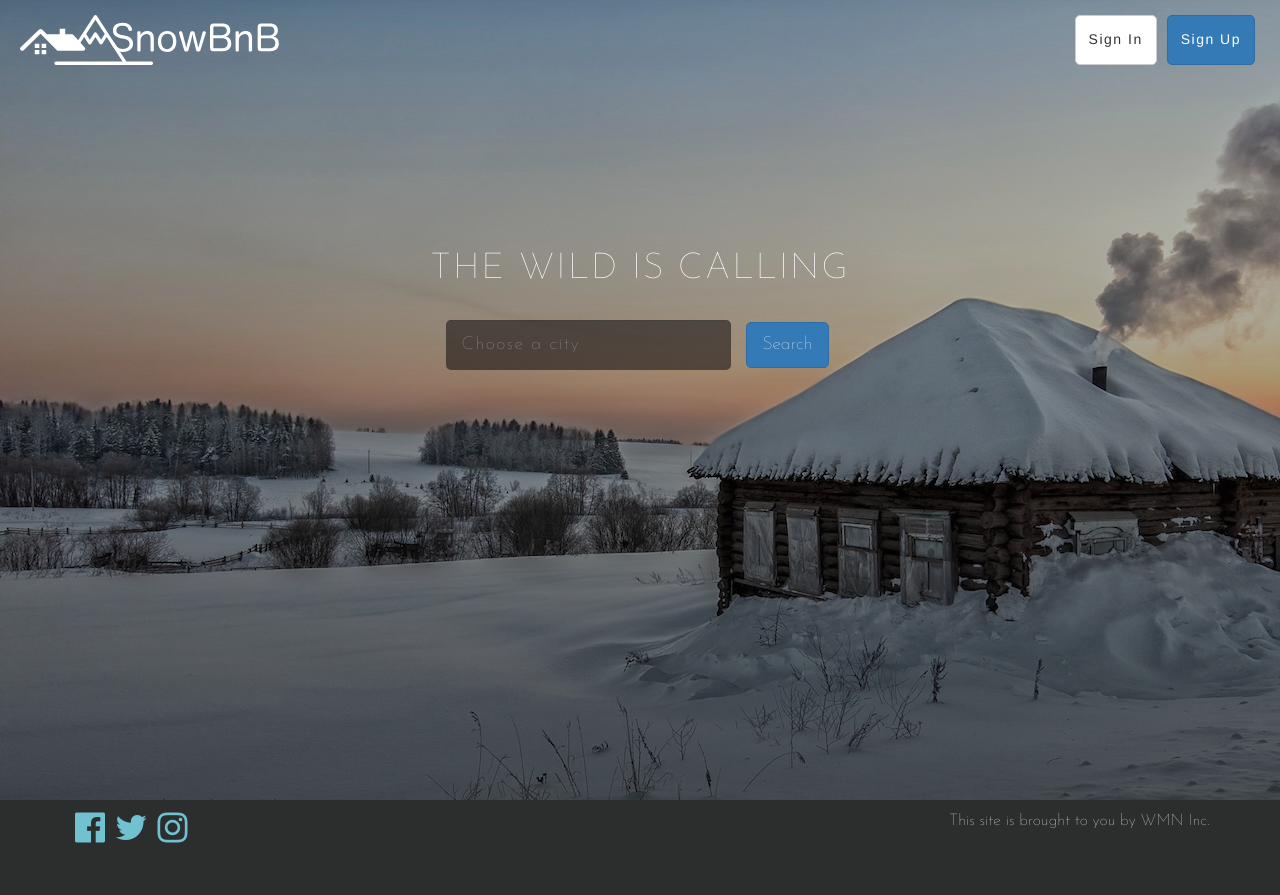
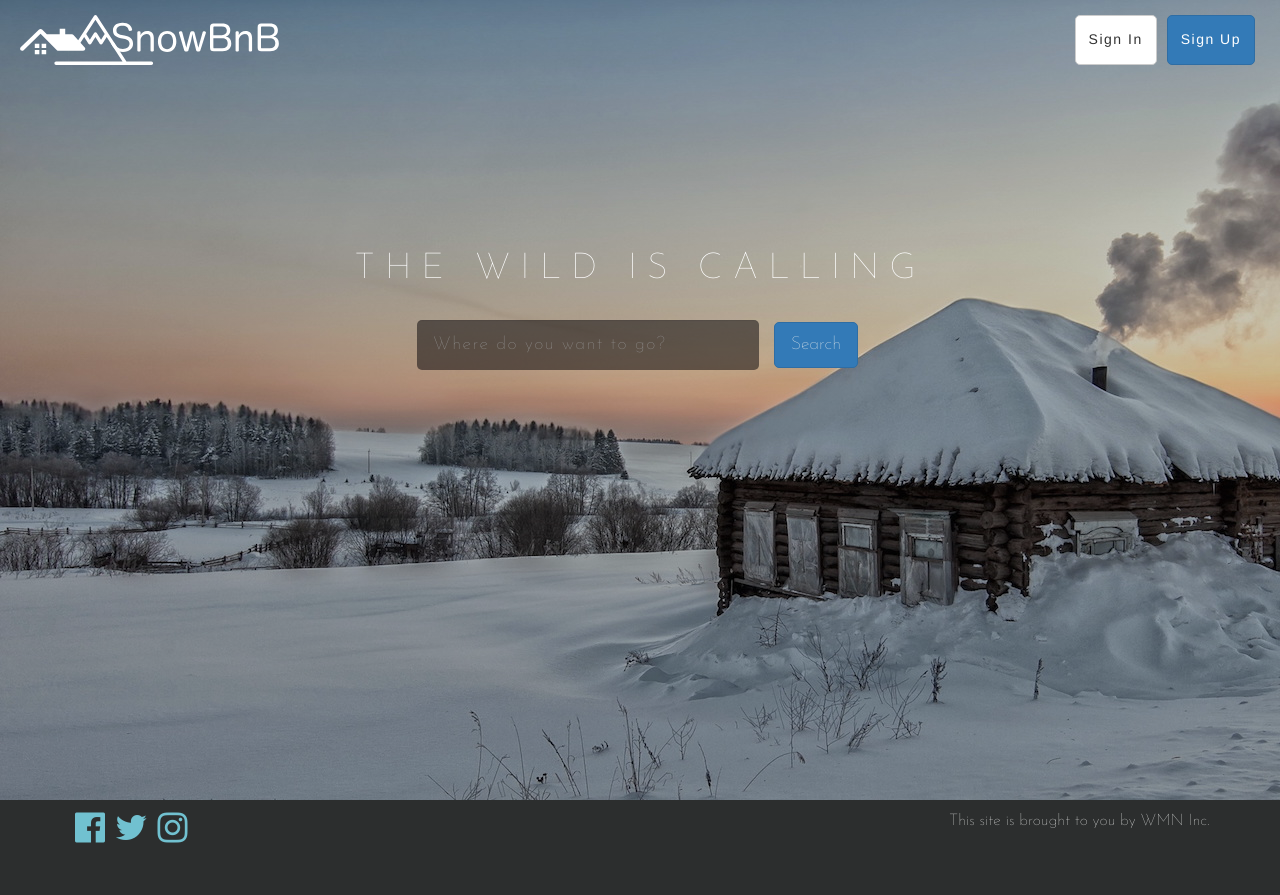
Before and after one commit to atmosfeer/snowbnb, a Rails app: page / in a window 1280 px wide. Run offline with Rails 7, Linux system fonts and the light colour scheme; data that the repository does not hold is empty; style sheets or scripts are compiled from the project's sources; parts of the project's set-up code (start-up, migrations or seed data) failed here and were passed over; some libraries are stand-ins or nearby versions.

Commit message:
Minor home css

```diff
--- a/app/assets/stylesheets/pages/_home.scss
+++ b/app/assets/stylesheets/pages/_home.scss
@@ -2,7 +2,7 @@
   background:
   linear-gradient(
     rgba(0, 0, 0, 0),
-    rgba(0, 0, 0, 0.6)
+    rgba(0, 0, 0, 0.3)
     ),
   image-url("home-background.jpg");
   height: 100%;
@@ -18,10 +18,10 @@
   padding-bottom: 20px;
   margin-top: 0px;
   text-transform: uppercase;
-  letter-spacing: 2px;
+  letter-spacing: 10px;
   }
   .form-control{
-    width: 25%;
+    width: 30%;
     height: $navbar-item-height;
     color: $gray-much-lighter;
     letter-spacing: $navbar-letter-spacing;
--- a/app/views/home/_searchform.html.slim
+++ b/app/views/home/_searchform.html.slim
@@ -4,7 +4,7 @@
 
 
 = form_for chalets_path, html: {class: 'form-inline form-group'} do |f|
-  = f.text_field :city, placeholder: "Choose a city", class: 'form-control input-lg home-search'
+  = f.text_field :city, placeholder: "Where do you want to go?", class: 'form-control input-lg home-search'
   / = f.date_field :arrival_date, class: 'form-control input-lg'
   / = f.date_field :departure_date, class: 'form-control input-lg'
   = f.submit "Search", class: 'btn btn-primary btn-lg'
```
